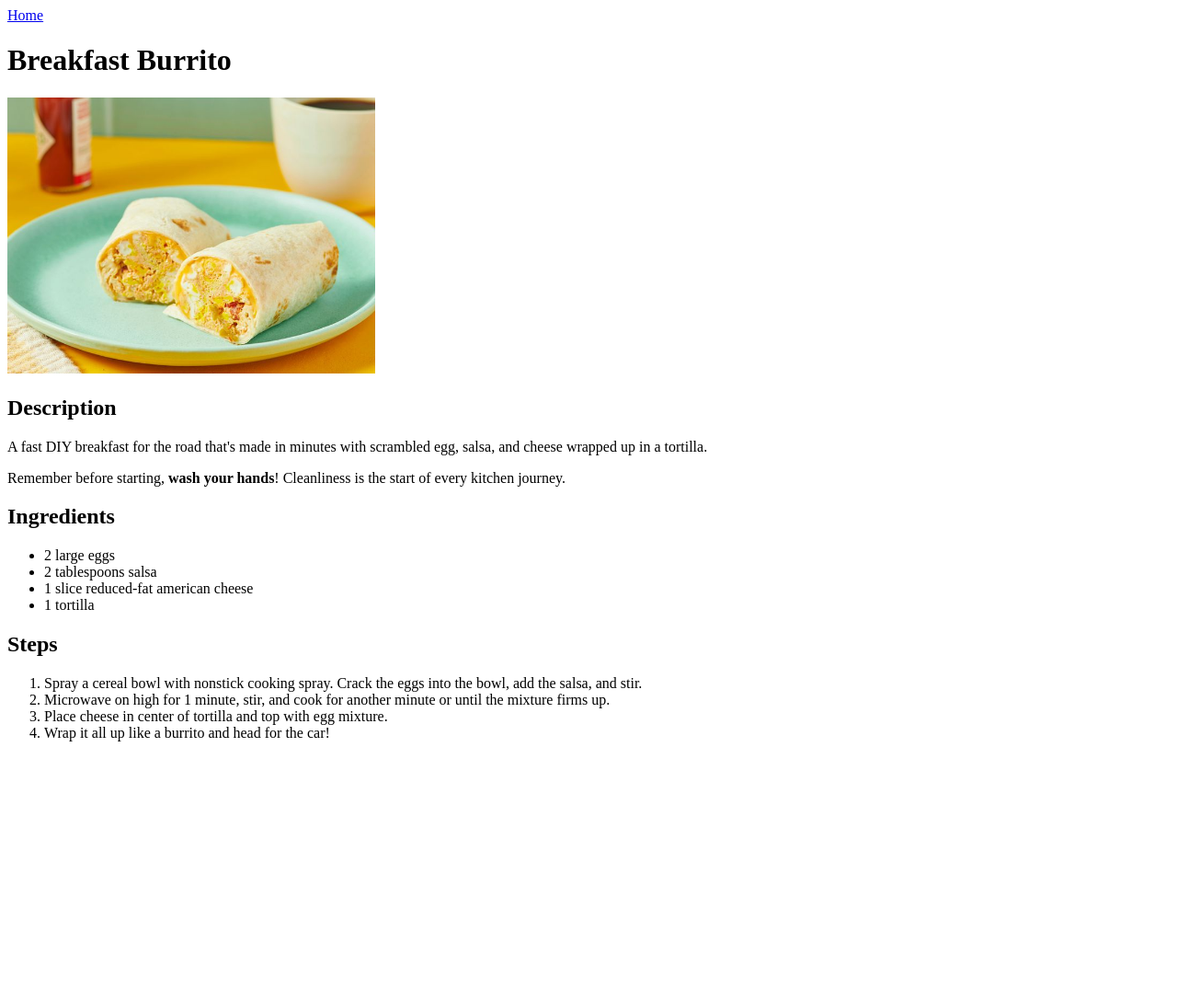
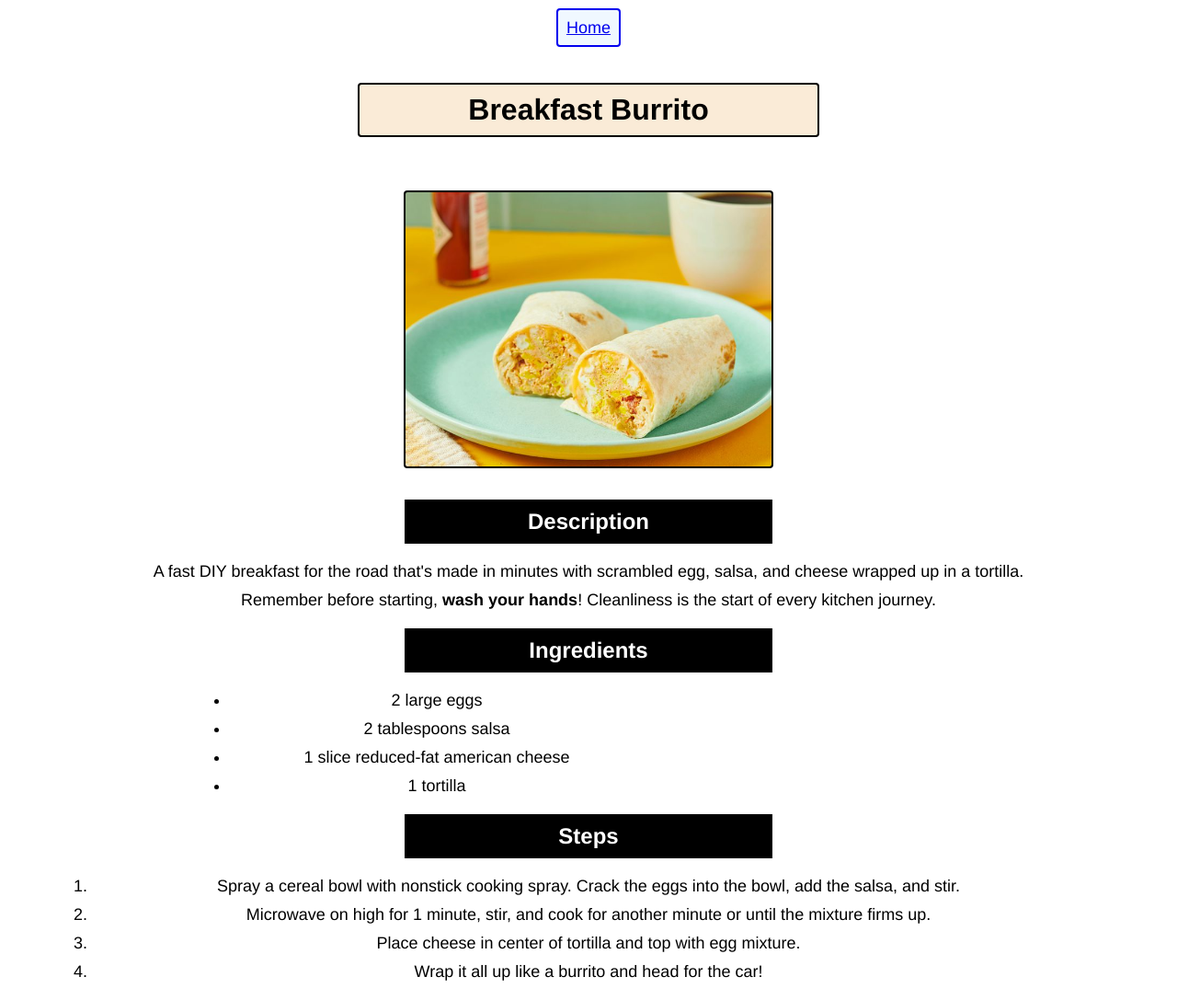
Before and after one commit to mps97/odin-recipes, a plain HTML site: page recipes/burrito.html in a window 1280 px wide. Shown: the whole page at 92% size. Before the commit the page ends 822 px from the top, so only its background shows below. Drawn offline with Linux system fonts and the light colour scheme.

Commit message:
feat: add css to recipes and edit index
Add general CSS across all recipes and edit index
for more specific class calls.

```diff
--- a/recipes/burrito.html
+++ b/recipes/burrito.html
@@ -3,28 +3,33 @@
 <head>
     <meta charset="UTF-8">
     <meta name="viewport" content="width=device-width, initial-scale=1.0">
+    <link rel="stylesheet" href="../style.css">
     <title>Breakfast Burrito</title>
 </head>
 <body>
-    <a href="../index.html">Home</a>
+    <a class="home-link" href="../index.html">Home</a>
     <h1>Breakfast Burrito</h1>
     <img src="../img/burrito.jpg" width="400" alt="The breakfast burrito cut in half with insides shown.">
     <h2>Description</h2>
     <p>A fast DIY breakfast for the road that's made in minutes with scrambled egg, salsa, and cheese wrapped up in a tortilla.</p>
     <p>Remember before starting, <strong>wash your hands</strong>! Cleanliness is the start of every kitchen journey.</p>
     <h2>Ingredients</h2>
+    <div class="ingredients">
         <ul>
             <li>2 large eggs</li>
             <li>2 tablespoons salsa</li>
             <li>1 slice reduced-fat american cheese</li>
             <li>1 tortilla</li>
         </ul>
+    </div>
     <h2>Steps</h2>
+    <div class="steps">
         <ol>
             <li>Spray a cereal bowl with nonstick cooking spray. Crack the eggs into the bowl, add the salsa, and stir.</li>
             <li>Microwave on high for 1 minute, stir, and cook for another minute or until the mixture firms up.</li>
             <li>Place cheese in center of tortilla and top with egg mixture.</li>
             <li>Wrap it all up like a burrito and head for the car!</li>
         </ol>
+    </div>
 </body>
 </html>
--- a/style.css
+++ b/style.css
@@ -4,6 +4,10 @@
     font-size: large;
     text-align: center;
     margin: 10px auto;
+}
+
+img {
+    outline: auto;
 }
 
 h1 {
@@ -15,13 +19,53 @@ h1 {
     outline: auto;
 }
 
+h2 {
+    font-size: x-large;
+    width: 400px;
+    padding: 10px;
+    margin: 20px auto;
+    background-color: black;
+    color: white;
+}
+
 ul {
     display: block;
     width: 450px;
+    margin: 0;
+    padding: 0;
 }
 
-li {
+ol {
+    margin: 0;
+    padding: 0;
+}
+
+.recipes-link {
+    display: grid;
+}
+
+.list-link {
     outline: auto;
     padding: 10px;
     background-color: aliceblue;
 }
+
+.home-link {
+    outline: auto;
+    padding: 10px;
+    background-color: aliceblue;
+}
+
+.ingredients {
+
+    margin-left: 250px;
+    margin-right: 100px;
+    text-align: left;
+}
+
+.steps {
+
+    margin-left: 100px;
+    margin-right: 100px;
+    text-align: left;
+}
```
Also changed, not shown: index.html (+5 -5 lines), recipes/lasagna.html (+6 -1 lines), recipes/sandwich.html (+6 -1 lines). Lines whose indentation alone changed are shown as unchanged.
